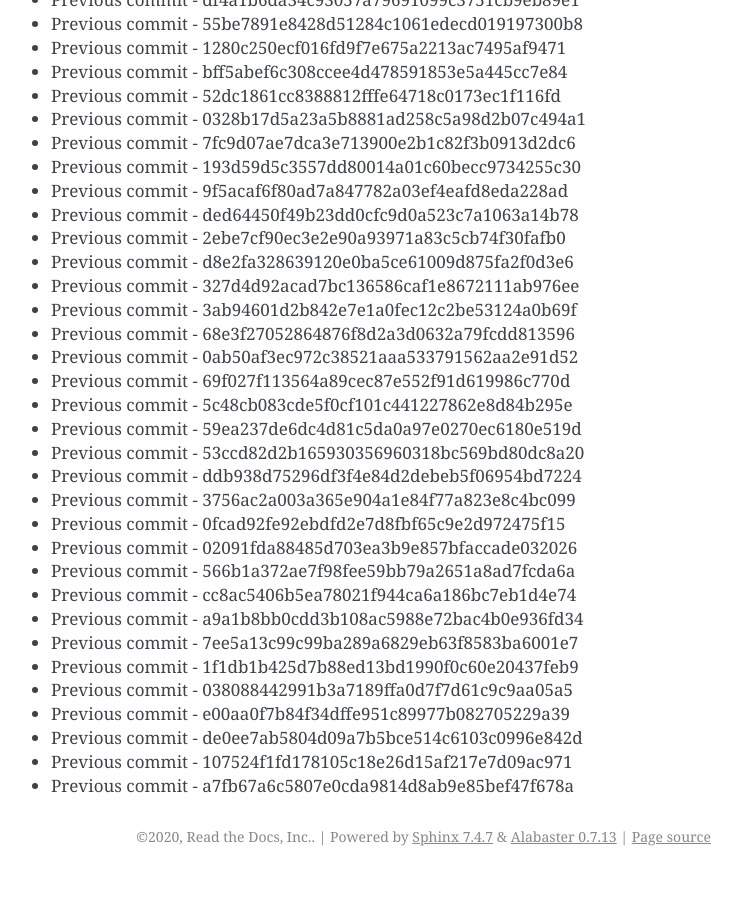
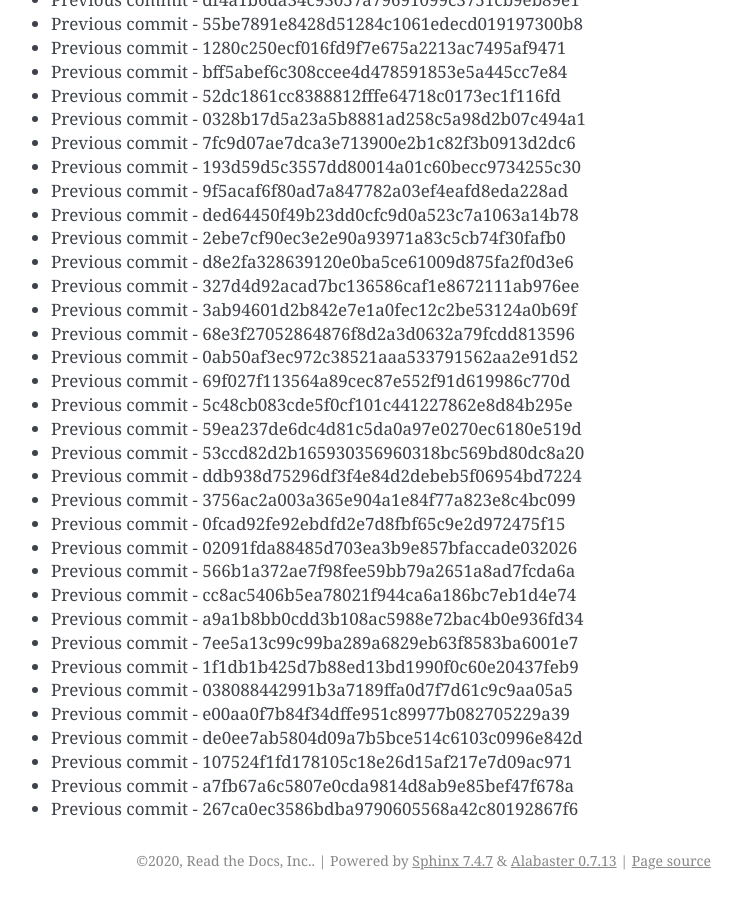
Before and after one commit to readthedocs/rtd-git-stresstest, a Sphinx documentation site: the page built from docs/updates.rst, in a window 1280 px wide and 900 px high, scrolled down 58315 px. Shown: the whole window, without its empty margins (399-1141 px from the left). Built offline with Sphinx 7.4.7, drawn with Linux system fonts in a browser that asks for light colours; before the commit the page ends 59191 px from its top, so only the background shows below that.

Commit message:
Generating commit from previous: 267ca0ec3586bdba9790605568a42c80192867f6

```diff
--- a/docs/updates.rst
+++ b/docs/updates.rst
@@ -2482,3 +2482,4 @@ It can be tested for any performance characteristics.
 * Previous commit - de0ee7ab5804d09a7b5bce514c6103c0996e842d
 * Previous commit - 107524f1fd178105c18e26d15af217e7d09ac971
 * Previous commit - a7fb67a6c5807e0cda9814d8ab9e85bef47f678a
+* Previous commit - 267ca0ec3586bdba9790605568a42c80192867f6
```
